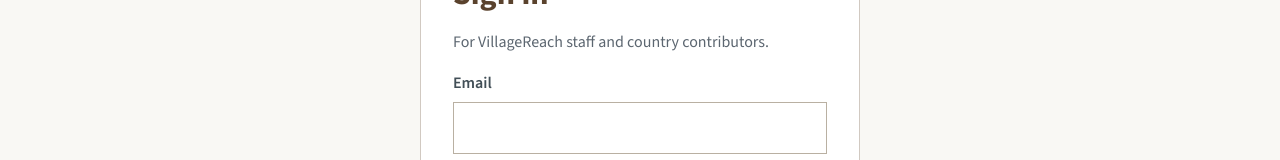
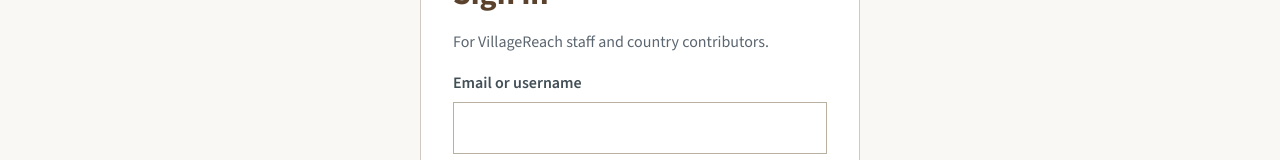
Before and after one commit to Bex-Labs/villagereach-gtcop, a Next.js app: page /sign-in in a window 1280 px wide. Shown: the part 217-377 px from the top of the page. Built offline with nearby package versions, Linux system fonts and the light colour scheme; no server answers.

Commit message:
Allow sign-in with username

```diff
--- a/app/(public)/sign-in/SignInForm.js
+++ b/app/(public)/sign-in/SignInForm.js
@@ -34,8 +34,8 @@ export default function SignInForm({ expired }) {
         {error && <div className="alert alert-error" role="alert">{error}</div>}
 
         <form onSubmit={handleSubmit} noValidate>
-          <label htmlFor="email">Email</label>
-          <input id="email" name="email" type="email" autoComplete="email" aria-invalid={error ? true : undefined} />
+          <label htmlFor="email">Email or username</label>
+          <input id="email" name="email" type="text" autoComplete="username" aria-invalid={error ? true : undefined} />
 
           <label htmlFor="password">Password</label>
           <div className="password-field">
--- a/app/(public)/sign-in/actions.js
+++ b/app/(public)/sign-in/actions.js
@@ -6,14 +6,16 @@ import { createAdminClient } from "@/lib/supabase/admin";
 
 const MAX_ATTEMPTS = 5;   // A-01 AC3
 const LOCK_MINUTES = 15;
-const GENERAL_ERROR = "That email or password is incorrect. Please try again.";
+const GENERAL_ERROR = "That email, username or password is incorrect. Please try again.";
 const lockMessage = (mins) =>
   `Too many failed attempts. Please wait ${mins} minute${mins === 1 ? "" : "s"} and try again, or reset your password.`;
 
 export async function signIn(formData) {
-  const email = String(formData.get("email") ?? "").trim().toLowerCase();
+  // A username (no @) becomes its sign-in email, e.g. demo → demo@gtcop.local
+  const entered = String(formData.get("email") ?? "").trim().toLowerCase();
+  const email = entered.includes("@") ? entered : `${entered}@gtcop.local`;
   const password = String(formData.get("password") ?? "");
-  if (!email || !password) return { error: "Enter your email and password." };
+  if (!entered || !password) return { error: "Enter your email or username and password." };
 
   // 1. Is this account paused?
   const admin = createAdminClient();
```
